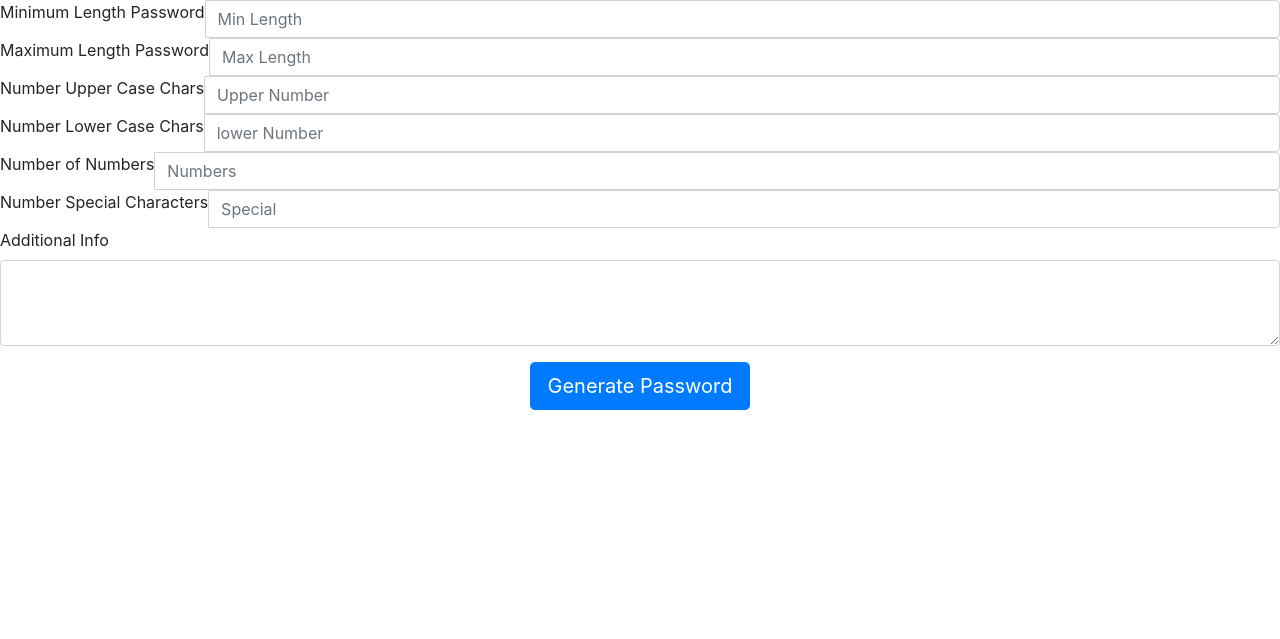
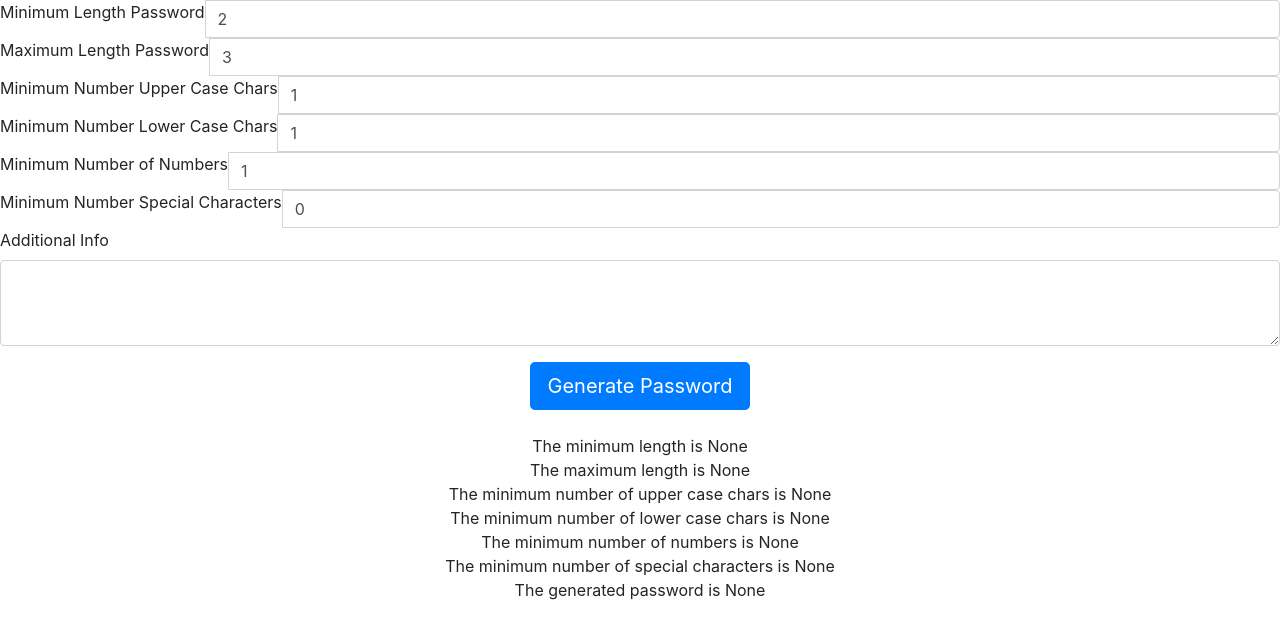
Before and after one commit to andrei-sandor/TheAutomator, a Flask app: page /pass in a window 1280 px wide. Shown: the part 56-695 px from the top of the page. Run offline with Flask 3, Linux system fonts and the light colour scheme; parts of the project's set-up code (start-up, migrations or seed data) failed here and were passed over; some libraries are stand-ins or nearby versions.

Commit message:
Finish UI Password

```diff
--- a/app.py
+++ b/app.py
@@ -2,6 +2,7 @@
 from flask.templating import render_template
 from flask_sqlalchemy import SQLAlchemy
 from flask_migrate import Migrate, migrate
+from passwordAutomator import *
 
 app = Flask(__name__)
 app.debug = True
@@ -39,9 +40,26 @@
 def index():
     return render_template('index.html')
 
-@app.route('/pass')
+@app.route('/pass', methods=['POST', 'GET'])
 def password():
-    return render_template('pass.html')
+    #if request.method == 'POST':
+    minlength = request.form.get("minlength")
+    maxlength = request.form.get("maxlength")
+    upper = request.form.get("upper")
+    lower = request.form.get("lower")
+    numbers = request.form.get("numbers")
+    special = request.form.get("special")
+    password = None
+
+    if minlength is not None and maxlength is not None and upper is not None and lower is not None and numbers is not None and special is not None:
+        password = automatePasssword(True,(minlength),(maxlength), (numbers),True, (upper),(lower),(special),True)
+    return render_template('pass.html',minlength=minlength,
+                                    maxlength=maxlength,
+                                    upper=upper,
+                                    lower=lower,
+                                    numbers=numbers,
+                                    special=special,
+                                    password=password)
 
 @app.route('/email')
 def email():
--- a/templates/pass.html
+++ b/templates/pass.html
@@ -43,38 +43,54 @@
     <script src="https://code.jquery.com/jquery-3.3.1.slim.min.js" integrity="sha384-q8i/X+965DzO0rT7abK41JStQIAqVgRVzpbzo5smXKp4YfRvH+8abtTE1Pi6jizo" crossorigin="anonymous"></script>
     <script src="https://cdnjs.cloudflare.com/ajax/libs/popper.js/1.14.7/umd/popper.min.js" integrity="sha384-UO2eT0CpHqdSJQ6hJty5KVphtPhzWj9WO1clHTMGa3JDZwrnQq4sF86dIHNDz0W1" crossorigin="anonymous"></script>
     <script src="https://stackpath.bootstrapcdn.com/bootstrap/4.3.1/js/bootstrap.min.js" integrity="sha384-JjSmVgyd0p3pXB1rRibZUAYoIIy6OrQ6VrjIEaFf/nJGzIxFDsf4x0xIM+B07jRM" crossorigin="anonymous"></script>
-<form>
+<form action="{{ url_for('password')}}" method="post">
   <div class="input-group">
     <span class="input-group-addon">Minimum Length Password</span>
-    <input id="minlength" type="text" class="form-control" name="msg" placeholder="Min Length">
+    <input id="minlength" type="text" class="form-control" name="minlength" placeholder="Min Length" value=2>
   </div>
   <div class="input-group">
     <span class="input-group-addon">Maximum Length Password</span>
-    <input id="maxlength" type="text" class="form-control" name="msg" placeholder="Max Length">
+    <input id="maxlength" type="text" class="form-control" name="maxlength" placeholder="Max Length" value=3>
   </div>
   <div class="input-group">
-    <span class="input-group-addon">Number Upper Case Chars</span>
-    <input id="upper" type="text" class="form-control" name="msg" placeholder="Upper Number">
+    <span class="input-group-addon">Minimum Number Upper Case Chars</span>
+    <input id="upper" type="text" class="form-control" name="upper" placeholder="Upper Number" value=1>
   </div>
   <div class="input-group">
-    <span class="input-group-addon">Number Lower Case Chars</span>
-    <input id="lower" type="text" class="form-control" name="msg" placeholder="lower Number">
+    <span class="input-group-addon">Minimum Number Lower Case Chars</span>
+    <input id="lower" type="text" class="form-control" name="lower" placeholder="lower Number" value=1>
   </div>
   <div class="input-group">
-    <span class="input-group-addon">Number of Numbers</span>
-    <input id="numbers" type="text" class="form-control" name="msg" placeholder="Numbers">
+    <span class="input-group-addon">Minimum Number of Numbers</span>
+    <input id="numbers" type="text" class="form-control" name="numbers" placeholder="Numbers" value=1>
   </div>
   <div class="input-group">
-    <span class="input-group-addon">Number Special Characters</span>
-    <input id="special" type="text" class="form-control" name="msg" placeholder="Special">
+    <span class="input-group-addon">Minimum Number Special Characters</span>
+    <input id="special" type="text" class="form-control" name="special" placeholder="Special" value=0>
   </div>
   <div class="form-group">
     <label for="exampleFormControlTextarea1">Additional Info</label>
     <textarea class="form-control" id="exampleFormControlTextarea1" rows="3"></textarea>
   </div>
   <div class="col-md-12 text-center">
-  <button type="button" class="btn btn-primary btn-lg">Generate Password</button>
+  <button type="submit" class="btn btn-primary btn-lg">Generate Password</button>
+      <br>
+      <br>
+      <h8> The minimum length is {{ minlength }} </h8>
+      <br>
+      <h8> The maximum length is {{ maxlength }} </h8>
+      <br>
+      <h8> The minimum number of upper case chars is {{ upper }} </h8>
+      <br>
+      <h8> The minimum number of lower case chars is {{ lower }} </h8>
+      <br>
+      <h8> The minimum number of numbers is {{ numbers }} </h8>
+      <br>
+      <h8> The minimum number of special characters is {{ special }} </h8>
+      <br>
+      <h8> The generated password is {{ password }} </h8>
   </div>
 </form>
+
 </body>
 </html>
```
Also changed, not shown: passwordAutomator.py (+24 -23 lines).
